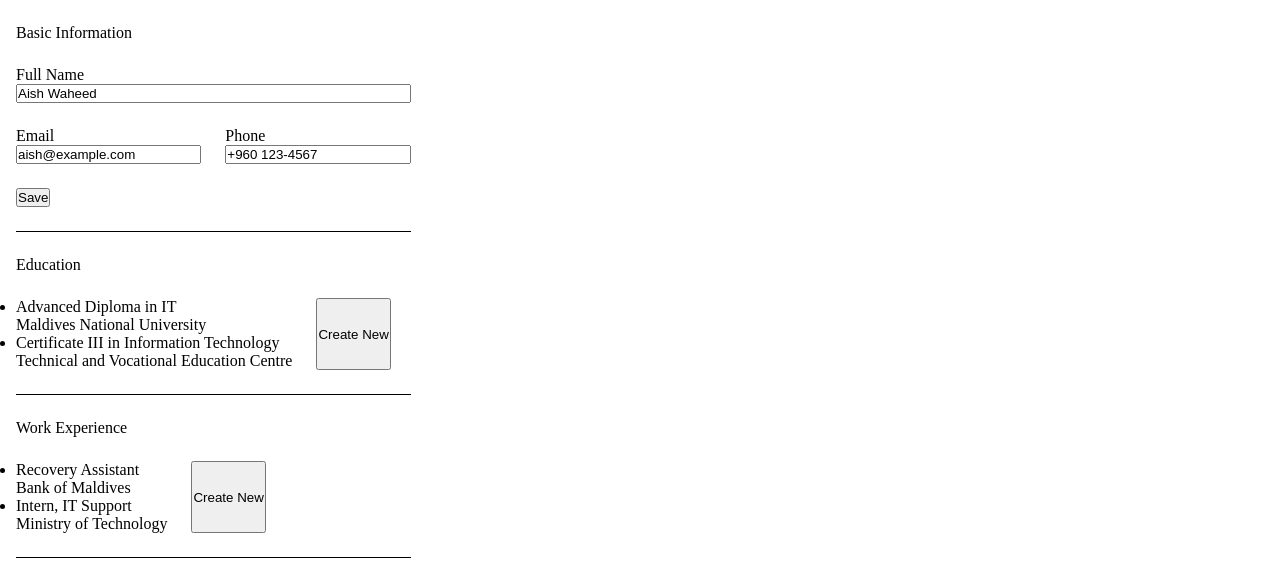
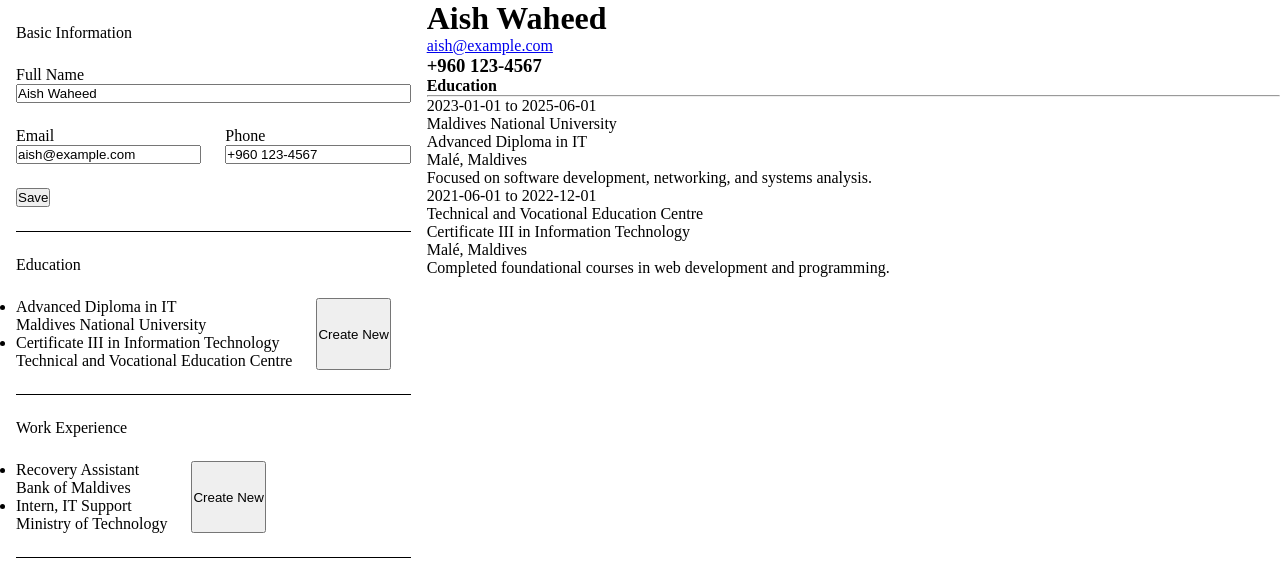
Before and after one commit to aish8la/TOP-React-CV-App, a React (Vite) app: page / in a window 1280 px wide. Shown: the top 572 px of the page. Built offline with nearby package versions, Linux system fonts and the light colour scheme.

Commit message:
feat(CVEduSection): add education section to CV Preview

```diff
--- /dev/null
+++ b/src/components/CVEduSection.jsx
@@ -0,0 +1,30 @@
+import { Fragment } from "react"
+
+export function CVEducSection({ educationData }) {
+    return (
+        <section>
+            <div>
+                <div>
+                    <h4>Education</h4>
+                </div>
+                <div>
+                    <hr />
+                </div>
+            </div>
+            <div>
+                {educationData.map(entry =>
+                    <Fragment key={entry.uid}>
+                        <div>{entry.startDate + " to " + entry.endDate}</div>
+                        <div>
+                            <div>{entry.institution}</div>
+                            <div>{entry.level}</div>
+                            <div>{entry.location}</div>
+                            <div>{entry.description}</div>
+                        </div>
+                    </Fragment>
+                )}
+            </div>
+        </section>
+
+    )
+}
--- a/src/components/CVPanels.jsx
+++ b/src/components/CVPanels.jsx
@@ -87,7 +87,7 @@ export function CVPanels() {
             saveFields={saveFields}
         />
         {mainScreen === "Preview" && (
-            <CVPreviewScreen />
+            <CVPreviewScreen cvData={cvData}/>
         )}
         {mainScreen === "Education" && (
             <EducationForm
--- a/src/components/CVPreviewPanel.jsx
+++ b/src/components/CVPreviewPanel.jsx
@@ -1,6 +1,21 @@
-export function CVPreviewScreen() {
+import { CVEducSection } from "./CVEduSection.jsx";
+
+export function CVPreviewScreen({ cvData }) {
     return (
         <main>
+            <div>
+                <div>
+                    <h1>{cvData.basicInfo.fullName}</h1>
+                    <a href={`mailto:${cvData.basicInfo.email}`}>{cvData.basicInfo.email}</a>
+                    <h3>{cvData.basicInfo.phone}</h3>
+                </div>
+                <div>
+                    {cvData.education.length > 0 &&
+                    <CVEducSection educationData={cvData.education} />
+                    }
+                </div>
+            </div>
+
         </main>
     )
 }
```
